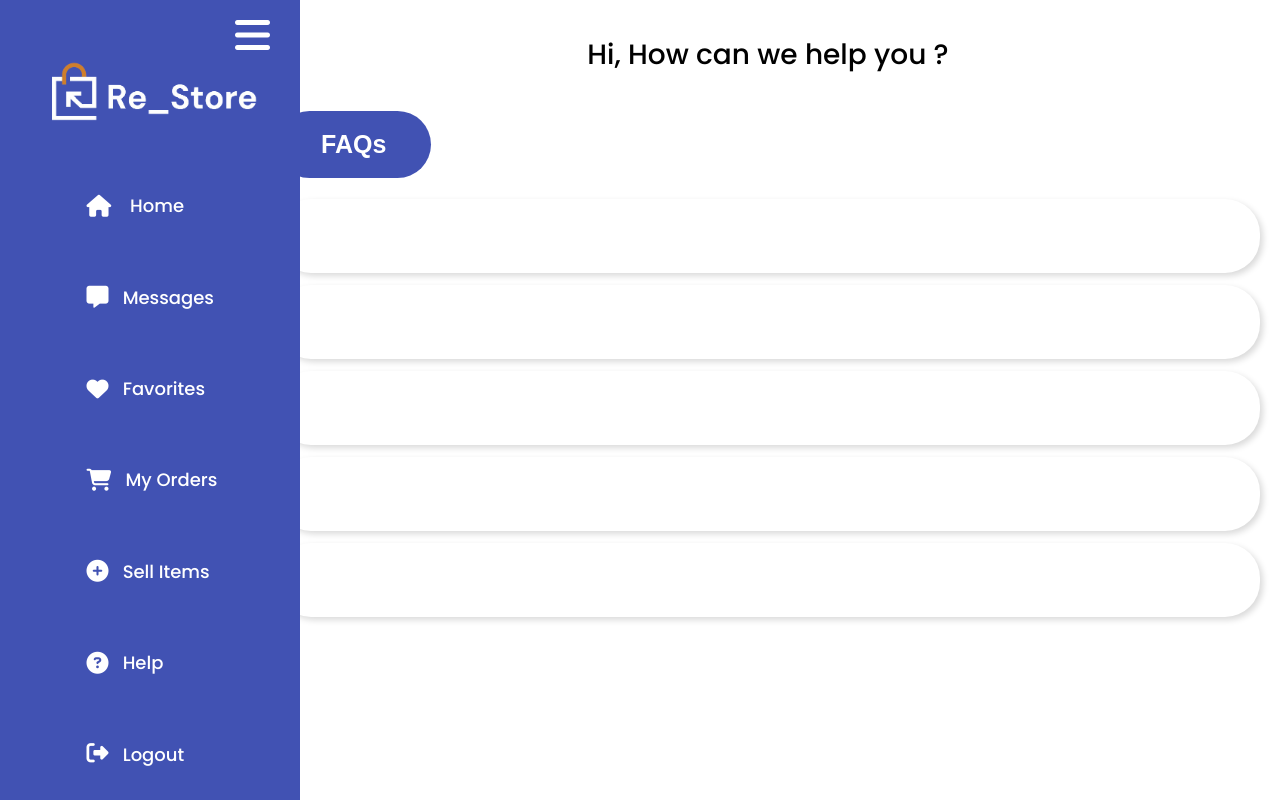
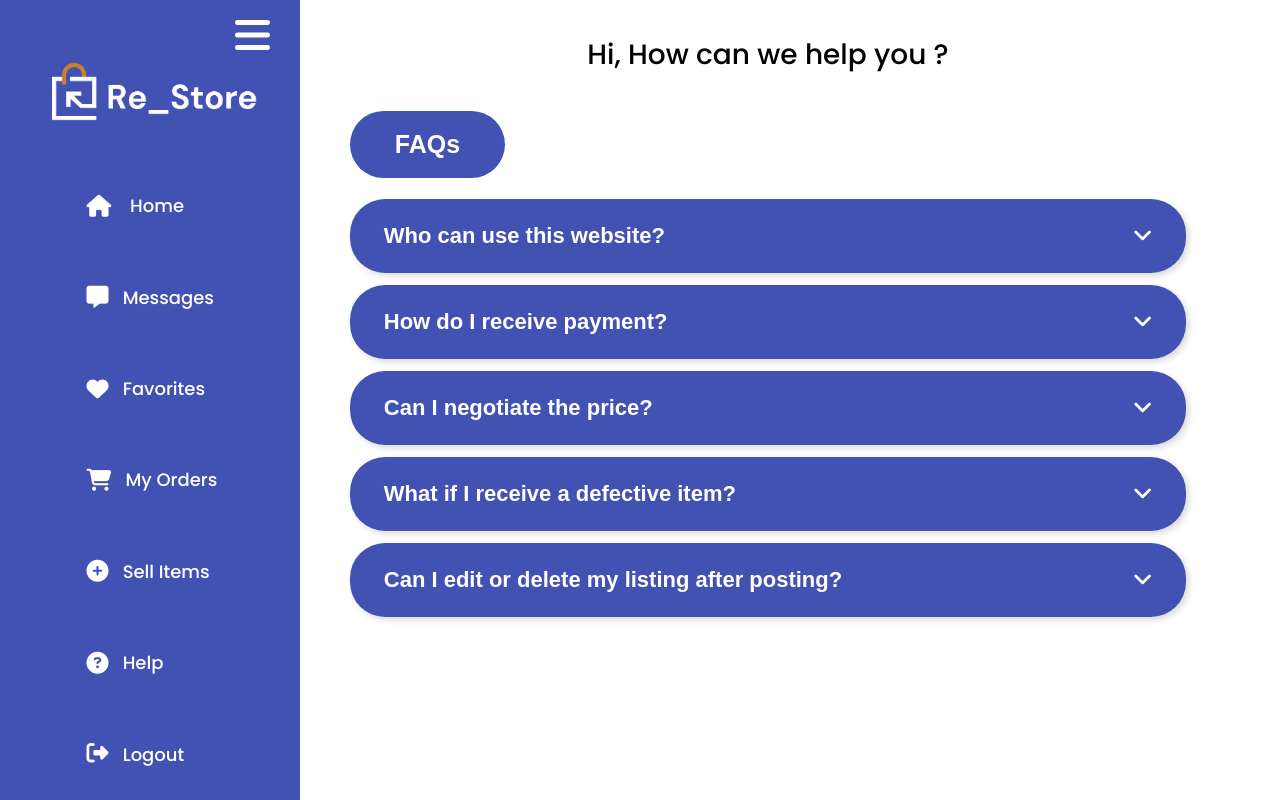
Before and after one commit to rocky75901/Re_Store, a React (Vite) app in the folder frontend/: page /faq in a window 1280 px wide. Built offline with nearby package versions, Linux system fonts and the light colour scheme.

Commit message:
fixes in FAQ page

```diff
--- a/frontend/src/pages/auth/faq.css
+++ b/frontend/src/pages/auth/faq.css
@@ -1,5 +1,5 @@
 .faq-container {
-    max-width: 1200px;
+    max-width: 85%;
     margin: 40px auto;
     font-family: Arial, sans-serif;
 }
@@ -27,6 +27,7 @@
     margin-bottom: 12px;
     padding: 14px;
     box-shadow: 3px 3px 6px rgba(0, 0, 0, 0.15);
+    background-color: #4152b3;
 }
 
 .faq-question {
```
